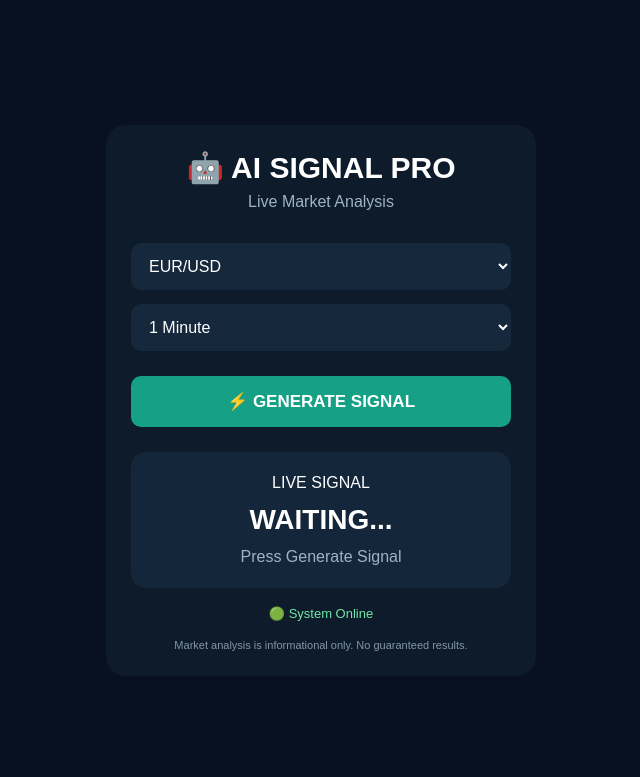
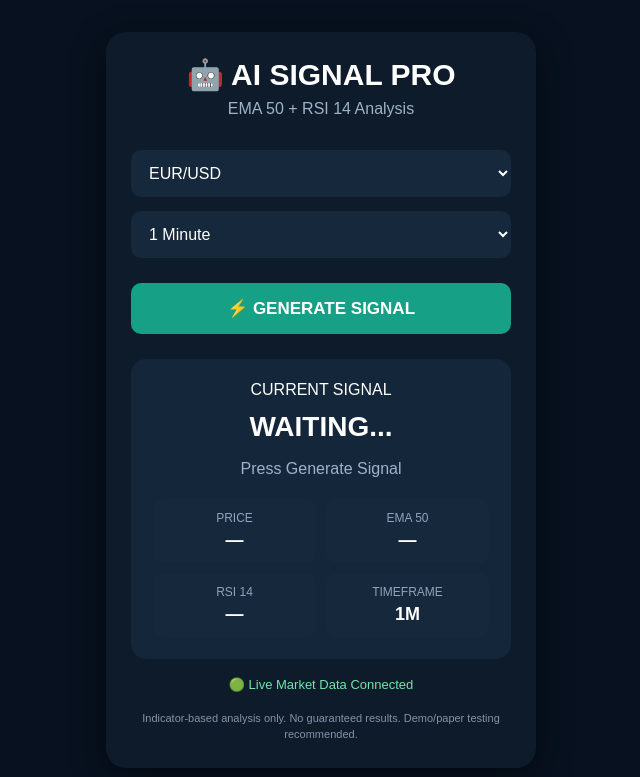
Before and after one commit to monowarhossain50000-coder/Ai-Signal-pro, a Flask app: page / in a window 1280 px wide. Shown: the top 777 px of the page, without its empty margins (319-959 px from the left). Run offline with Flask 3, Linux system fonts and the light colour scheme.

Commit message:
Update index.html

```diff
--- a/templates/index.html
+++ b/templates/index.html
@@ -1,193 +1,450 @@
 <!DOCTYPE html>
 <html lang="en">
+
 <head>
+
     <meta charset="UTF-8">
-    <meta name="viewport" content="width=device-width, initial-scale=1.0">
+
+    <meta name="viewport"
+          content="width=device-width, initial-scale=1.0">
+
     <title>AI Signal Pro</title>
 
     <style>
+
         * {
             box-sizing: border-box;
         }
 
         body {
+
             margin: 0;
+
             min-height: 100vh;
+
             font-family: Arial, sans-serif;
+
             background: #07111f;
+
             color: white;
+
             display: flex;
+
             justify-content: center;
+
             align-items: center;
         }
 
         .container {
+
             width: 92%;
+
             max-width: 430px;
+
             background: #0d1b2a;
+
             padding: 25px;
+
             border-radius: 20px;
+
             text-align: center;
+
+            box-shadow:
+                0 10px 35px
+                rgba(0,0,0,.45);
         }
 
         h1 {
+
             margin: 0;
+
             font-size: 30px;
         }
 
         .subtitle {
+
             color: #9fb3c8;
+
             margin: 8px 0 25px;
         }
 
         select {
+
             width: 100%;
+
             padding: 14px;
+
             margin: 7px 0;
-            border: 0;
+
+            border: none;
+
             border-radius: 10px;
+
             background: #16283b;
+
             color: white;
+
             font-size: 16px;
         }
 
         button {
+
             width: 100%;
+
             margin-top: 18px;
+
             padding: 15px;
-            border: 0;
+
+            border: none;
+
             border-radius: 10px;
+
             background: #16a085;
+
             color: white;
+
             font-size: 17px;
+
             font-weight: bold;
         }
 
         .signal-box {
+
             margin-top: 25px;
+
             padding: 22px;
+
             border-radius: 15px;
+
             background: #13263a;
         }
 
         #signal {
+
             font-size: 28px;
+
             font-weight: bold;
+
             margin: 12px 0;
         }
 
         #details {
+
             color: #9fb3c8;
+
+            line-height: 1.8;
+        }
+
+        .indicator {
+
+            margin-top: 15px;
+
+            display: grid;
+
+            grid-template-columns:
+                1fr 1fr;
+
+            gap: 10px;
+        }
+
+        .box {
+
+            background: #16283b;
+
+            padding: 12px;
+
+            border-radius: 10px;
+        }
+
+        .box span {
+
+            display: block;
+
+            color: #8fa5ba;
+
+            font-size: 12px;
+
+            margin-bottom: 5px;
+        }
+
+        .box strong {
+
+            font-size: 18px;
         }
 
         .status {
+
             margin-top: 18px;
+
             color: #72e6a8;
+
             font-size: 13px;
         }
 
         .warning {
+
             margin-top: 18px;
+
             color: #8295a8;
+
             font-size: 11px;
+
+            line-height: 1.5;
         }
+
     </style>
+
 </head>
+
 
 <body>
 
 <div class="container">
 
-    <h1>🤖 AI SIGNAL PRO</h1>
+    <h1>
+        🤖 AI SIGNAL PRO
+    </h1>
 
     <div class="subtitle">
-        Live Market Analysis
+        EMA 50 + RSI 14 Analysis
     </div>
 
+
     <select id="pair">
-        <option value="EUR/USD">EUR/USD</option>
-        <option value="GBP/USD">GBP/USD</option>
-        <option value="USD/JPY">USD/JPY</option>
-        <option value="EUR/JPY">EUR/JPY</option>
-        <option value="GBP/JPY">GBP/JPY</option>
+
+        <option value="EUR/USD">
+            EUR/USD
+        </option>
+
+        <option value="GBP/USD">
+            GBP/USD
+        </option>
+
+        <option value="USD/JPY">
+            USD/JPY
+        </option>
+
     </select>
 
+
     <select id="timeframe">
-        <option value="1min">1 Minute</option>
+
+        <option value="1min">
+            1 Minute
+        </option>
+
     </select>
 
+
     <button onclick="generateSignal()">
+
         ⚡ GENERATE SIGNAL
+
     </button>
+
 
     <div class="signal-box">
 
-        <div>LIVE SIGNAL</div>
+        <div>
+            CURRENT SIGNAL
+        </div>
+
 
         <div id="signal">
+
             WAITING...
+
         </div>
 
+
         <div id="details">
+
             Press Generate Signal
+
+        </div>
+
+
+        <div class="indicator">
+
+            <div class="box">
+
+                <span>
+                    PRICE
+                </span>
+
+                <strong id="price">
+                    —
+                </strong>
+
+            </div>
+
+
+            <div class="box">
+
+                <span>
+                    EMA 50
+                </span>
+
+                <strong id="ema">
+                    —
+                </strong>
+
+            </div>
+
+
+            <div class="box">
+
+                <span>
+                    RSI 14
+                </span>
+
+                <strong id="rsi">
+                    —
+                </strong>
+
+            </div>
+
+
+            <div class="box">
+
+                <span>
+                    TIMEFRAME
+                </span>
+
+                <strong>
+                    1M
+                </strong>
+
+            </div>
+
         </div>
 
     </div>
 
+
     <div class="status">
-        🟢 System Online
+
+        🟢 Live Market Data Connected
+
     </div>
 
+
     <div class="warning">
-        Market analysis is informational only. No guaranteed results.
+
+        Indicator-based analysis only.
+        No guaranteed results.
+        Demo/paper testing recommended.
+
     </div>
 
 </div>
+
 
 <script>
 
 async function generateSignal() {
 
-    const signal = document.getElementById("signal");
-    const details = document.getElementById("details");
+    const signal =
+        document.getElementById("signal");
 
-    signal.innerText = "⏳ ANALYZING...";
-    details.innerText = "Fetching market data...";
+    const details =
+        document.getElementById("details");
+
+    const price =
+        document.getElementById("price");
+
+    const ema =
+        document.getElementById("ema");
+
+    const rsi =
+        document.getElementById("rsi");
+
+
+    signal.innerText =
+        "⏳ ANALYZING...";
+
+    details.innerText =
+        "Fetching live market data...";
+
 
     try {
 
-        const response = await fetch("/api/market");
-        const data = await response.json();
+        const response =
+            await fetch("/api/market");
+
+
+        const data =
+            await response.json();
+
 
         if (data.error) {
-            signal.innerText = "⚠️ ERROR";
-            details.innerText = data.error;
+
+            signal.innerText =
+                "⚠️ ERROR";
+
+            details.innerText =
+                data.error;
+
             return;
         }
 
-        if (!data.values || data.values.length === 0) {
-            signal.innerText = "⚠️ NO DATA";
-            details.innerText = "Market data unavailable";
-            return;
+
+        price.innerText =
+            data.price;
+
+
+        ema.innerText =
+            data.ema50;
+
+
+        rsi.innerText =
+            data.rsi14;
+
+
+        if (data.signal === "CALL / UP") {
+
+            signal.innerText =
+                "⬆️ CALL / UP";
+
         }
 
-        const latest = data.values[0];
+        else if (data.signal === "PUT / DOWN") {
 
-        signal.innerText = "📊 DATA RECEIVED";
+            signal.innerText =
+                "⬇️ PUT / DOWN";
+
+        }
+
+        else {
+
+            signal.innerText =
+                "⏸️ WAIT";
+
+        }
+
 
         details.innerText =
-            "EUR/USD • 1 Minute • Price: " + latest.close;
+            data.symbol +
+            " • " +
+            data.interval;
 
-    } catch (error) {
-
-        signal.innerText = "⚠️ ERROR";
-        details.innerText =
-            "Could not connect to market data";
 
     }
+
+    catch (error) {
+
+        signal.innerText =
+            "⚠️ ERROR";
+
+        details.innerText =
+            "Could not connect to server.";
+
+    }
+
 }
 
 </script>
 
 </body>
+
 </html>
```
